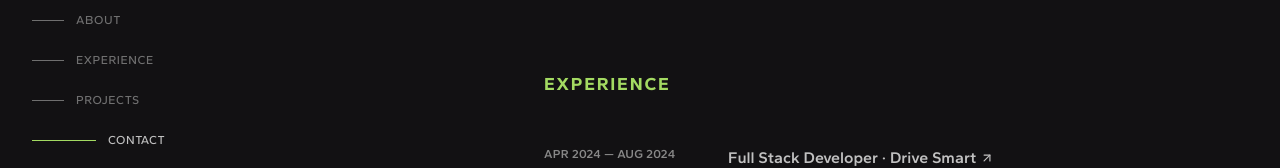
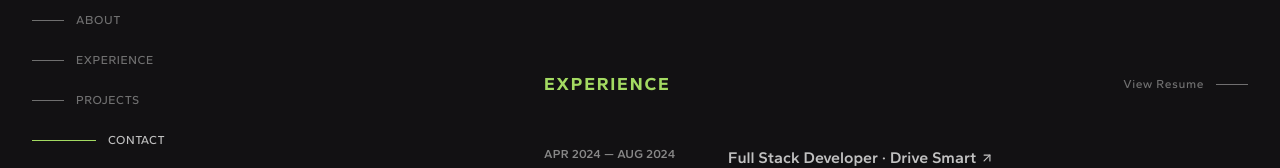
Before and after one commit to CydoEntis/portfolio-2025, a React (Vite) app: page / in a window 1280 px wide. Shown: the part 492-660 px from the top of the page. Built offline with nearby package versions, Linux system fonts and the light colour scheme.

Commit message:
feat: relocate resume link to experience section header and updated to current version of resume

```diff
--- a/src/components/SectionHeader.tsx
+++ b/src/components/SectionHeader.tsx
@@ -1,13 +1,29 @@
 type SectionHeaderProps = {
   title: string;
+  showResumeLink?: boolean;
 };
 
-function SectionHeader({ title }: SectionHeaderProps) {
+function SectionHeader({ title, showResumeLink = false }: SectionHeaderProps) {
   return (
     <>
-      <h2 className="text-lg font-bold tracking-widest text-primary uppercase mb-8 lg:block hidden">
-        {title}
-      </h2>
+      <div className="lg:flex items-center justify-between mb-8 hidden">
+        <h2 className="text-lg font-bold tracking-widest text-primary uppercase">
+          {title}
+        </h2>
+        {showResumeLink && (
+          <a
+            href="/resume.pdf"
+            target="_blank"
+            rel="noopener noreferrer"
+            className="flex items-center gap-3 group transition-all duration-300 text-muted-foreground/80"
+          >
+            <span className="text-xs font-medium tracking-wider group-hover:text-foreground transition-colors">
+              View Resume
+            </span>
+            <span className="h-[1px] w-8 bg-muted-foreground/80 group-hover:w-16 group-hover:bg-primary transition-all duration-300" />
+          </a>
+        )}
+      </div>
       <h2 className="lg:hidden text-sm font-bold tracking-widest text-foreground mb-6 sticky top-0 z-10 bg-background/95 backdrop-blur py-4 -mx-4 px-4">
         {title.toUpperCase()}
       </h2>
--- a/src/routes/index.tsx
+++ b/src/routes/index.tsx
@@ -98,7 +98,7 @@ function App() {
 
           {/* Experience Section */}
           <section id="experience" className="scroll-mt-16">
-            <SectionHeader title="Experience" />
+            <SectionHeader title="Experience" showResumeLink={true} />
             <div className="space-y-12">
               {experienceData.map((item, index) => (
                 <ExperienceCard key={index} item={item} />
```
Also changed, not shown: src/components/Header.tsx (+2 -14 lines), 1 other file (tests, documents, lock files or other folders).
